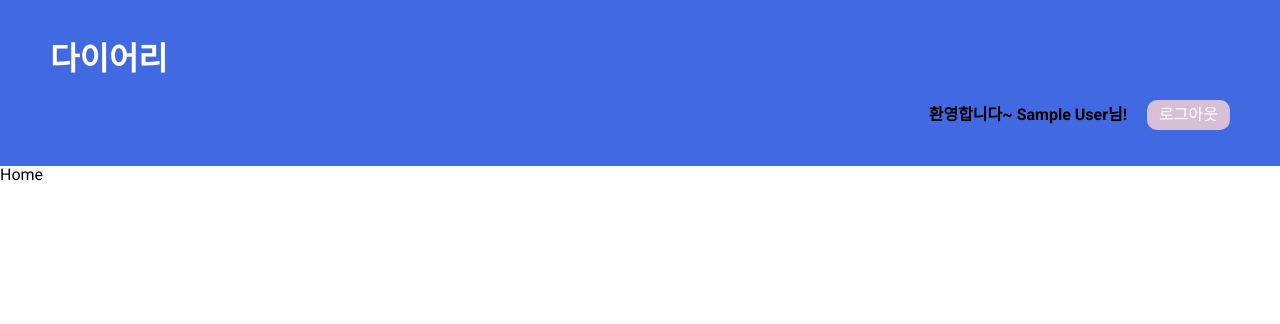
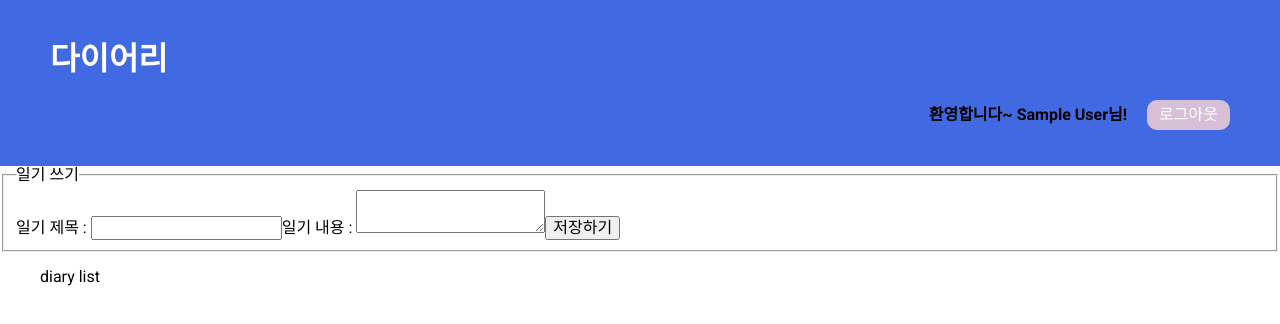
Before and after one commit to baeggoose/Firebase, a React (Create React App) app: page / in a window 1280 px wide. Shown: the top 324 px of the page. Built offline with nearby package versions, Linux system fonts and the light colour scheme; no server answers; sample sign-in values are in the browser's storage.

Commit message:
home 페이지에 사용될 DiaryForm.js컴포넌트 생성

```diff
--- /dev/null
+++ b/src/pages/home/DiaryForm.js
@@ -0,0 +1,18 @@
+export default function DiaryForm() {
+  return (
+    <>
+      <form>
+        <fieldset>
+          <legend>일기 쓰기</legend>
+          <label htmlFor="tit">일기 제목 : </label>
+          <input id="tit" type="text" required />
+
+          <label htmlFor="tit">일기 내용 : </label>
+          <textarea id="tit" type="text" required></textarea>
+
+          <button type="submit">저장하기</button>
+        </fieldset>
+      </form>
+    </>
+  );
+}
--- a/src/pages/home/Home.js
+++ b/src/pages/home/Home.js
@@ -1,9 +1,13 @@
-import styles from './Home.module.css'
+import DiaryForm from "./DiaryForm";
+import styles from "./Home.module.css";
 
-export default function Home(){
-  return(
-    <div>
-      Home
-    </div>
-  )
+export default function Home() {
+  return (
+    <main className={styles.cont}>
+      <aside className={styles.side_menu}>
+        <DiaryForm></DiaryForm>
+      </aside>
+      <ul className={styles.content_list}>diary list</ul>
+    </main>
+  );
 }
```
